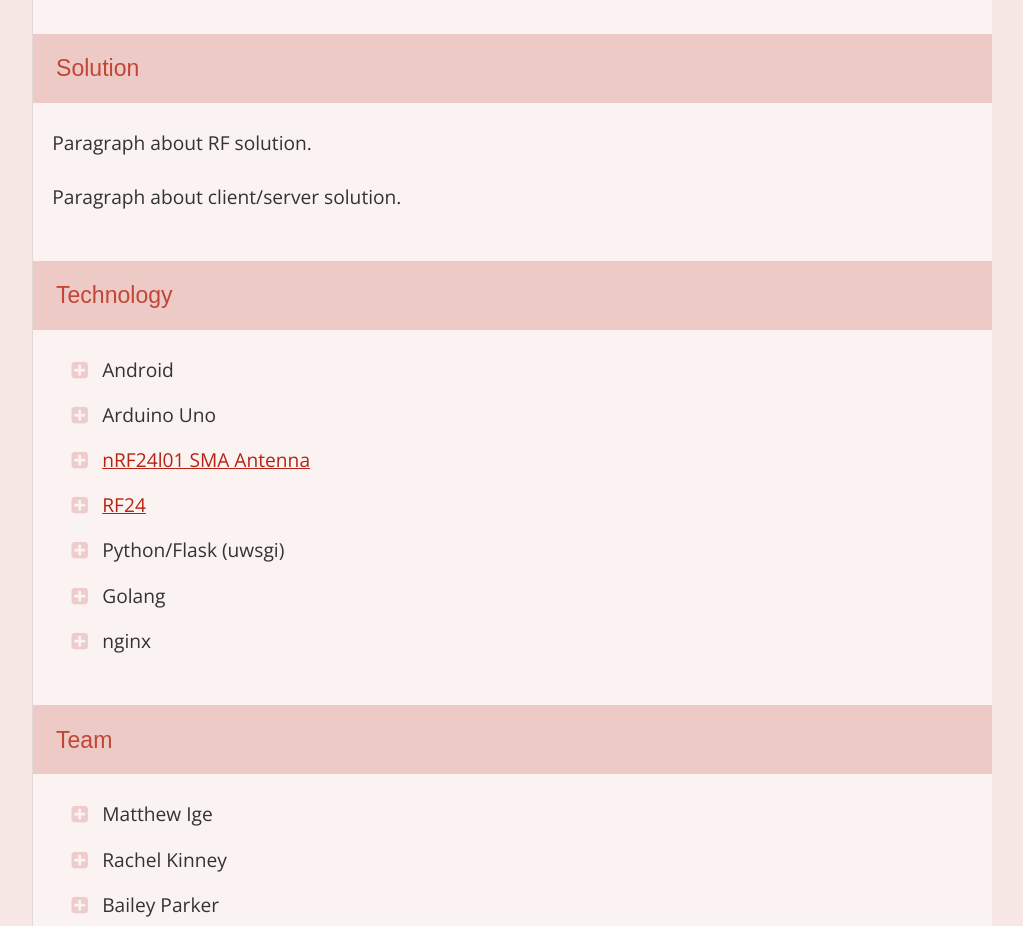
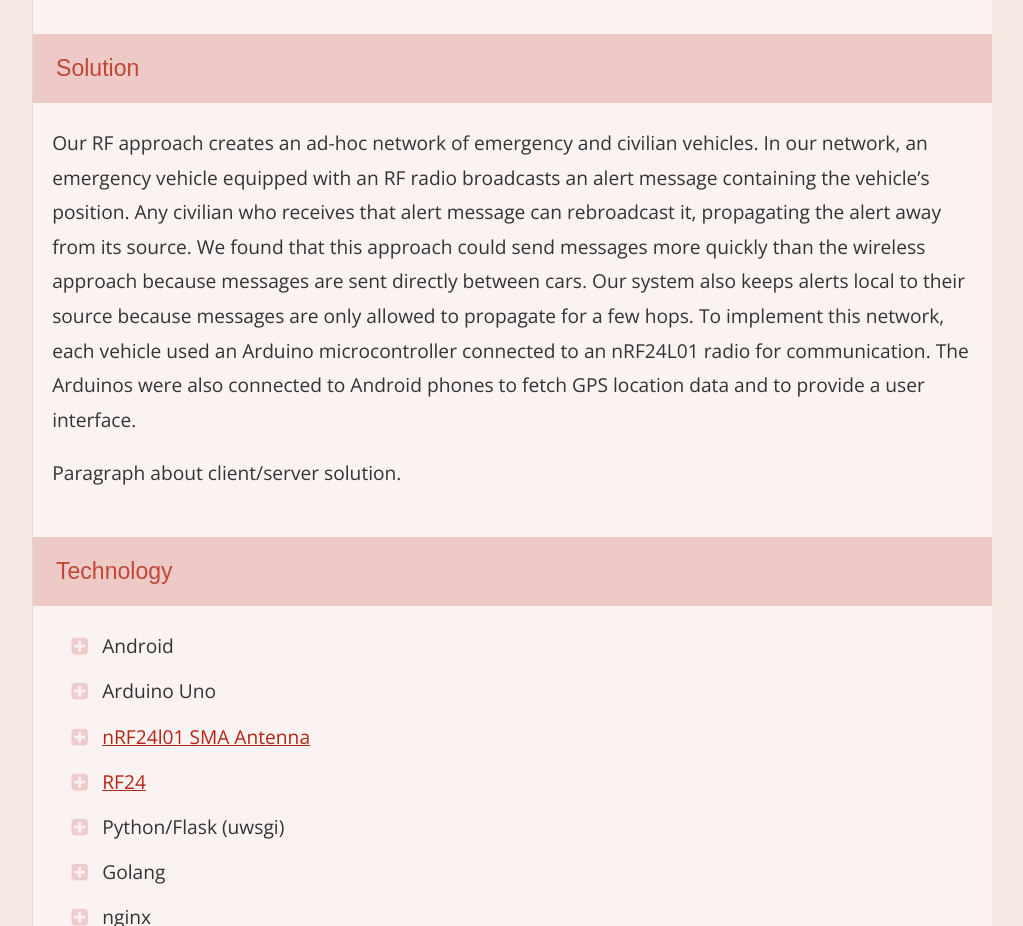
Before and after one commit to baileyparker/eva-website, a plain HTML site: page index.html in a window 1280 px wide. Shown: the part 1480-2406 px from the top of the page, without its empty margins (128-1151 px from the left). Drawn offline with nearby package versions, Linux system fonts and the light colour scheme; a web font is replaced by a local one.

Commit message:
Add RF solution overview

```diff
--- a/index.html
+++ b/index.html
@@ -35,7 +35,7 @@
 
             <h2>Solution</h2>
             <section>
-                <p>Paragraph about RF solution.</p>
+                <p>Our RF approach creates an ad-hoc network of emergency and civilian vehicles. In our network, an emergency vehicle equipped with an RF radio broadcasts an alert message containing the vehicle’s position. Any civilian who receives that alert message can rebroadcast it, propagating the alert away from its source. We found that this approach could send messages more quickly than the wireless approach because messages are sent directly between cars. Our system also keeps alerts local to their source because messages are only allowed to propagate for a few hops. To implement this network, each vehicle used an Arduino microcontroller connected to an nRF24L01 radio for communication. The Arduinos were also connected to Android phones to fetch GPS location data and to provide a user interface.</p>
                 <p>Paragraph about client/server solution.</p>
             </section>
 
```
